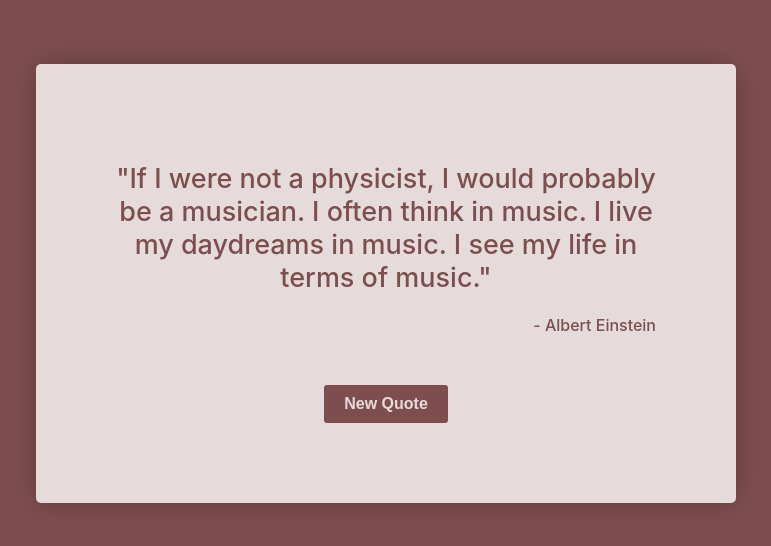
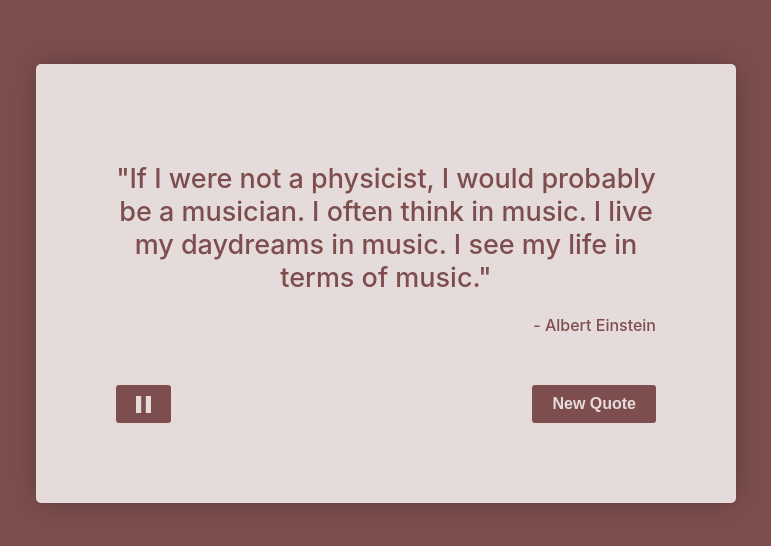
Before and after one commit to mrp175/quote-machine, a React (Create React App) app: page / in a window 1280 px wide. Shown: the part 116-662 px from the top of the page, without its empty margins (254-1025 px from the left). Built offline with nearby package versions, Linux system fonts and the light colour scheme.

Commit message:
Add auto-play on page load, add play/pause button
A new quote is shown every 10 seconds when auto-play is enabled

```diff
--- a/src/components/Card/Card.scss
+++ b/src/components/Card/Card.scss
@@ -37,7 +37,7 @@ h4 {
   margin-top: 50px;
   display: grid;
   grid-gap: 15px;
-  justify-content: center;
+  grid-template-columns: 1fr 1fr;
 }
 
 button {
@@ -57,3 +57,15 @@ button {
 .new-quote {
   justify-self: end;
 }
+
+.play-pause {
+  justify-self: start;
+  display: grid;
+  justify-items: center;
+  align-items: center;
+}
+
+.icon {
+  width: 15px;
+  opacity: 0.8;
+}
--- a/src/components/Card/Card.tsx
+++ b/src/components/Card/Card.tsx
@@ -4,15 +4,16 @@ import { Quote } from "../../types/types";
 import { quotes } from "../../quotes/quotes";
 import createQuotes from "../../utils/createQuoteFile";
 import { generateColors } from "../../utils/generateColors";
+import playIcon from "../../svgs/play-icon.svg";
+import pauseIcon from "../../svgs/pause-icon.svg";
 
 let color = 1;
 const colors: string[] = generateColors();
 
 function Card(): JSX.Element {
   const quotesList: Quote[] = createQuotes(quotes);
-
   const root: HTMLElement = document.documentElement;
-
+  let timer: NodeJS.Timeout;
   function randomNumber(quotes: Quote[]): number {
     return Math.floor(Math.random() * quotes.length);
   }
@@ -21,6 +22,7 @@ function Card(): JSX.Element {
     quotesList[randomNumber(quotesList)]
   );
   const [animate, setAnimate] = useState<string>("");
+  const [icon, setIcon] = useState<string>("pause");
 
   function getNewQuote(): void {
     setTimeout(function (): void {
@@ -35,7 +37,18 @@ function Card(): JSX.Element {
       color = 0;
     } else {
       color += 1;
-      console.log(colors, color);
+    }
+  }
+
+  function playPause(): void {
+    if (icon === "pause") {
+      setIcon("play");
+    } else {
+      setIcon("pause");
+      setTimeout(function () {
+        getNewQuote();
+        transition();
+      }, 2000);
     }
   }
 
@@ -46,16 +59,38 @@ function Card(): JSX.Element {
     [quote]
   );
 
+  useEffect(
+    function (): () => void {
+      if (icon === "pause") {
+        timer = setInterval(function () {
+          getNewQuote();
+          transition();
+        }, 10000);
+      }
+      return function (): void {
+        clearInterval(timer);
+      };
+    },
+    [icon]
+  );
+
   return (
     <div className={`Card ${animate}`}>
       <h1>"{quote.quote}"</h1>
       <h4>- {quote.quoter}</h4>
       <div className="buttons-grid">
+        <button className="play-pause" onClick={playPause}>
+          <img
+            className="icon"
+            src={icon === "play" ? playIcon : pauseIcon}
+          ></img>
+        </button>
         <button
           className="new-quote"
           onClick={function () {
             getNewQuote();
             transition();
+            setIcon("play");
           }}
         >
           New Quote
```
Also changed, not shown: src/svgs/pause-icon.svg (added), src/svgs/play-icon.svg (added).
